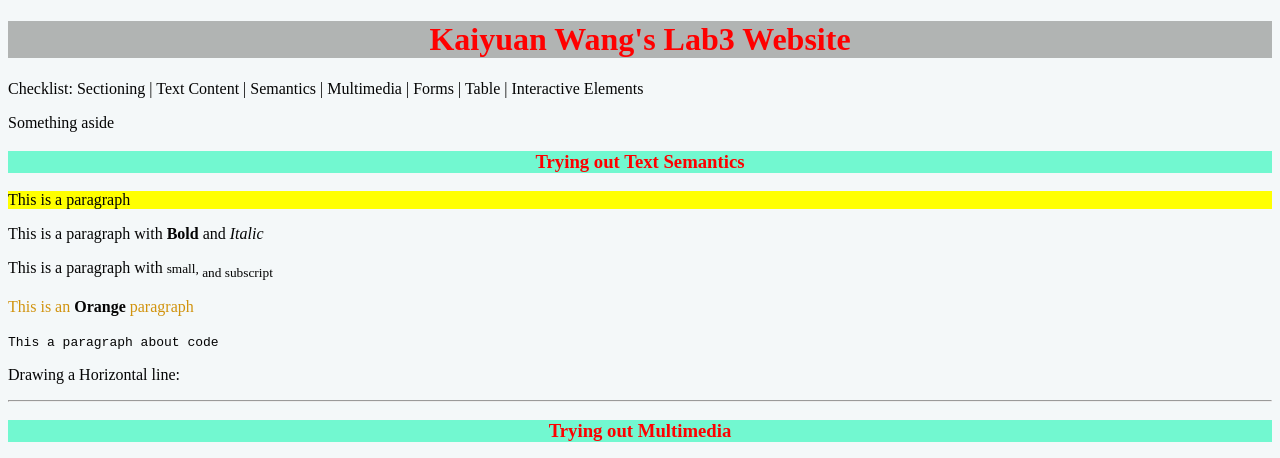
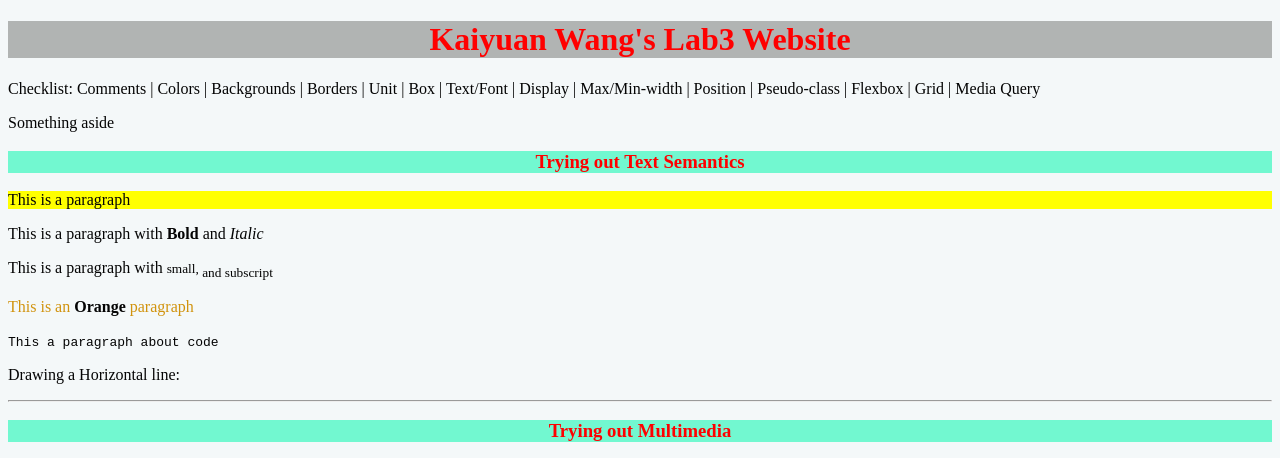
Before and after one commit to kylewang1999/wi21-cse110-lab3, a plain HTML site: page index.html in a window 1280 px wide. Shown: the top 458 px of the page. Drawn offline with Linux system fonts and the light colour scheme.

Commit message:
Modify index.html

```diff
--- a/index.html
+++ b/index.html
@@ -18,7 +18,7 @@
     <header>
         <h1>Kaiyuan Wang's Lab3 Website</h1>
         <nav>
-            Checklist: Sectioning | Text Content | Semantics | Multimedia | Forms | Table | Interactive Elements
+            Checklist: Comments | Colors | Backgrounds | Borders | Unit | Box | Text/Font | Display | Max/Min-width | Position | Pseudo-class | Flexbox | Grid | Media Query
         </nav>
         <aside><p>Something aside</p></aside>
     </header>
```
